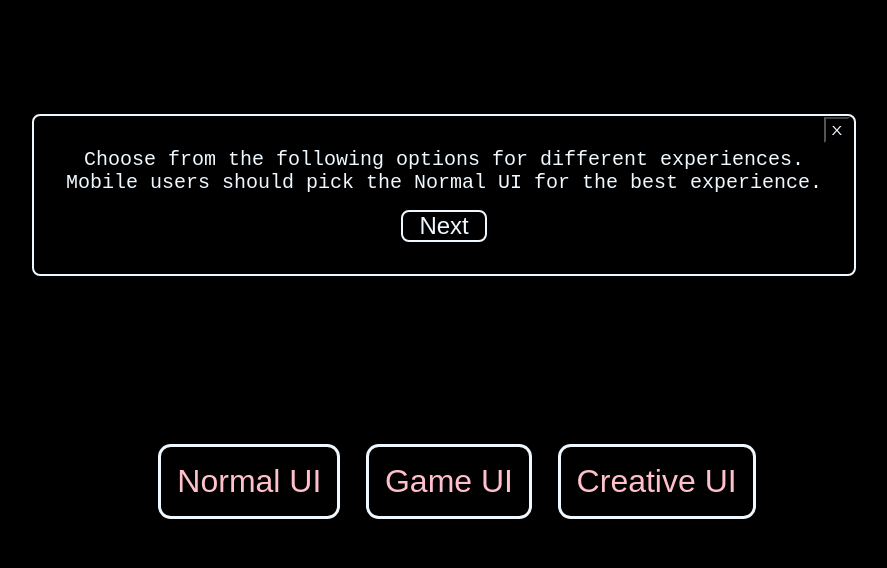
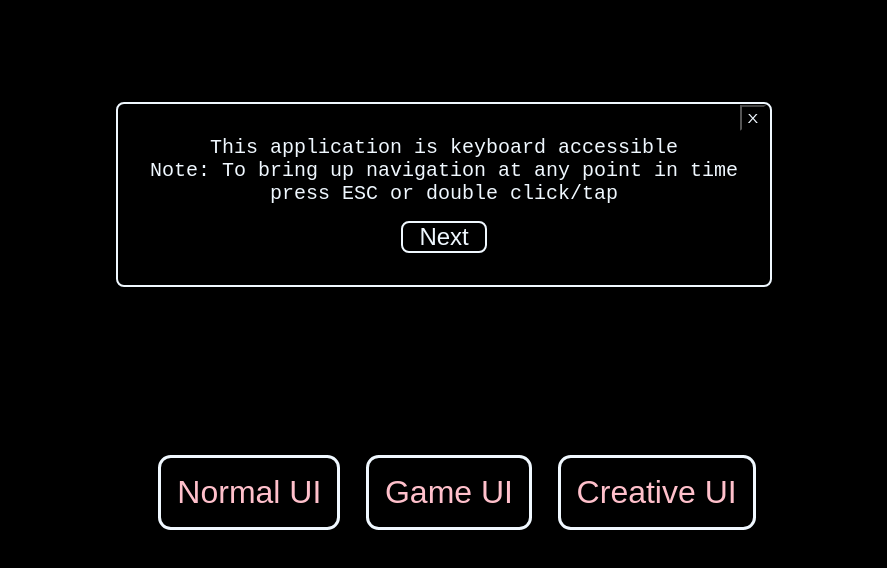
Before and after one commit to edewindt/Portfolio, a SvelteKit app: page / in a window 1280 px wide. Shown: the top 568 px of the page, without its empty margins (183-1070 px from the left). Built offline with nearby package versions, Linux system fonts and the light colour scheme; no server answers.

Commit message:
switched instructions around

```diff
--- a/src/routes/+page.svelte
+++ b/src/routes/+page.svelte
@@ -17,10 +17,10 @@
 		{ txt: 'Creative UI', url: 'creative-ui' }
 	];
 	let instructs = [
+		`This application is keyboard accessible<br />
+					Note: To bring up navigation at any point in time <br/> press ESC or double click/tap<br />`,
 		`Choose from the following options for different experiences.<br />
-					Mobile users should pick the Normal UI for the best experience.<br />`,
-		`					This application is keyboard accessible<br />
-					Note: To bring up navigation at any point in time <br/> press ESC or double click/tap<br />`
+					Mobile users should pick the Normal UI for the best experience.<br />`
 	];
 	let i = 0;
 	let end = false;
--- a/src/routes/normal-ui/contact/+page.svelte
+++ b/src/routes/normal-ui/contact/+page.svelte
@@ -141,6 +141,7 @@
 			background-color: var(--dark);
 			padding: 1rem;
 			color: var(--light);
+			overflow: hidden;
 		}
 
 		.contact form {
```
